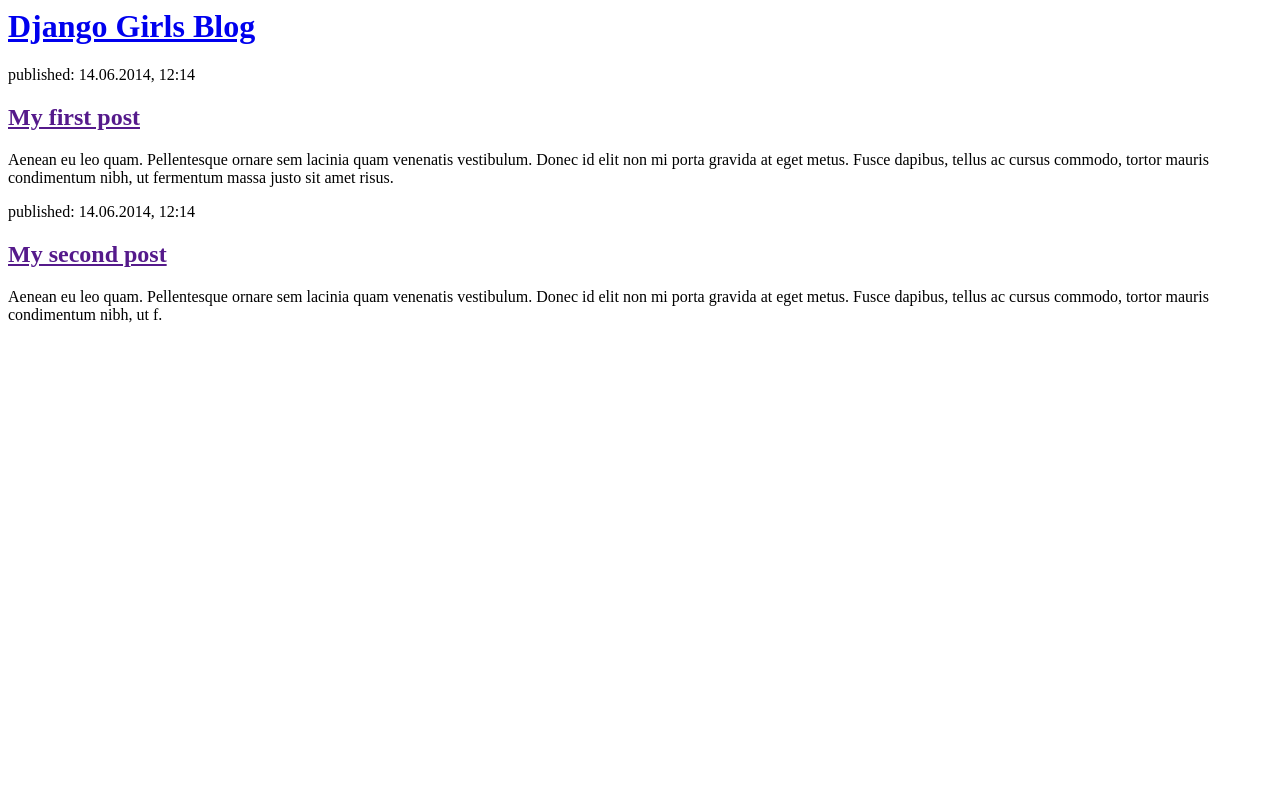
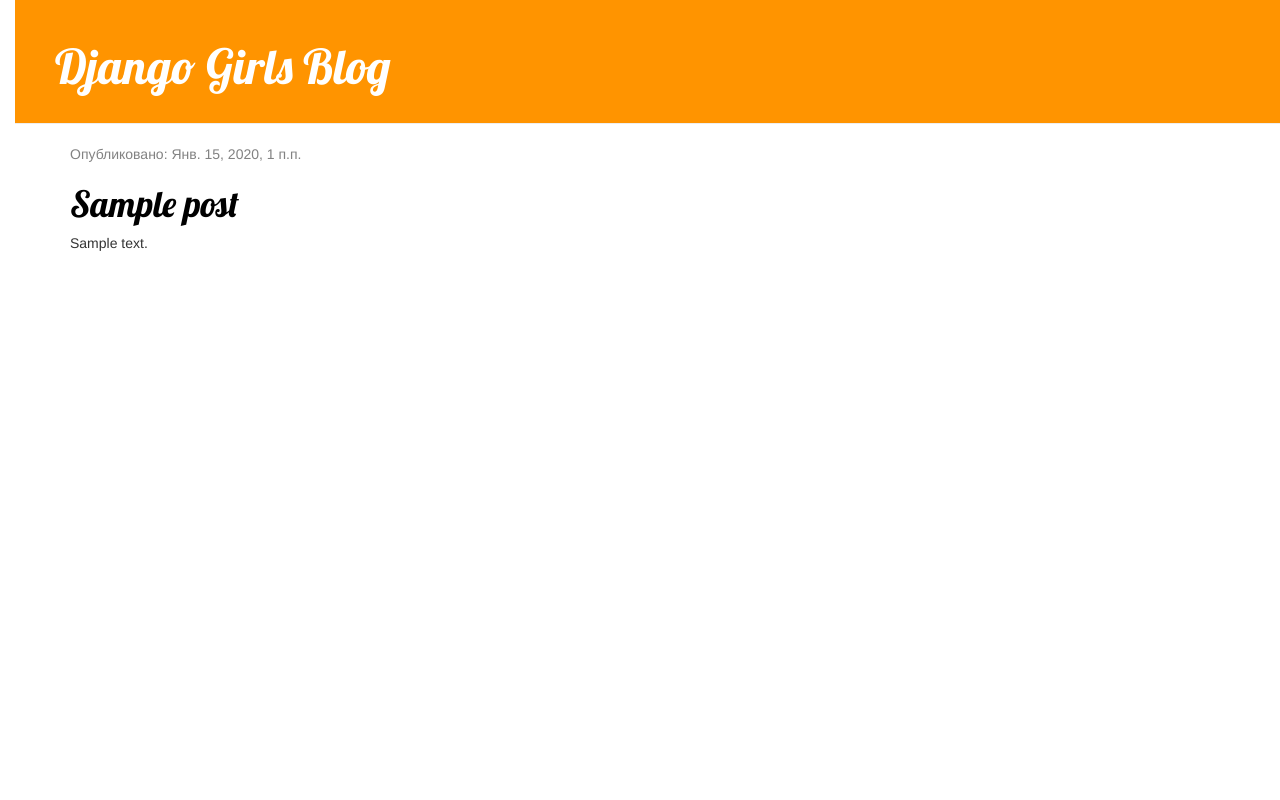
Before and after one commit to ALLEXEY22/my-first-blog, a Django app: page / in a window 1280 px wide. Run offline with Django 3.2, Linux system fonts and the light colour scheme; tables that the repository leaves empty hold one stand-in row (values such as "Sample post"); some libraries are stand-ins or nearby versions.

Commit message:
Added view and template for detailed blog post as well as CSS for the site.

```diff
--- /dev/null
+++ b/blog/static/css/blog.css
@@ -0,0 +1,53 @@
+h1 a {
+    color: #FCA205;
+    font-family: 'Lobster';
+}
+body {
+    padding-left: 15px;
+}
+.page-header {
+    background-color: #ff9400;
+    margin-top: 0;
+    padding: 20px 20px 20px 40px;
+}
+
+.page-header h1, .page-header h1 a, .page-header h1 a:visited, .page-header h1 a:active {
+    color: #ffffff;
+    font-size: 36pt;
+    text-decoration: none;
+}
+
+.content {
+    margin-left: 40px;
+}
+
+h1, h2, h3, h4 {
+    font-family: 'Lobster', cursive;
+}
+
+.date {
+    color: #828282;
+}
+
+.save {
+    float: right;
+}
+
+.post-form textarea, .post-form input {
+    width: 100%;
+}
+
+.top-menu, .top-menu:hover, .top-menu:visited {
+    color: #ffffff;
+    float: right;
+    font-size: 26pt;
+    margin-right: 20px;
+}
+
+.post {
+    margin-bottom: 70px;
+}
+
+.post h1 a, .post h1 a:visited {
+    color: #000000;
+}
--- /dev/null
+++ b/blog/templates/blog/base.html
@@ -0,0 +1,23 @@
+{% load static %}
+<html>
+    <head>
+        <title>Django Girls blog</title>
+        <link rel="stylesheet" href="//maxcdn.bootstrapcdn.com/bootstrap/3.2.0/css/bootstrap.min.css">
+        <link rel="stylesheet" href="//maxcdn.bootstrapcdn.com/bootstrap/3.2.0/css/bootstrap-theme.min.css">
+        <link href='//fonts.googleapis.com/css?family=Lobster&subset=latin,latin-ext' rel='stylesheet' type='text/css'>
+        <link rel="stylesheet" href="{% static 'css/blog.css' %}">
+    </head>
+    <body>
+    <div class="page-header">
+        <h1><a href="/">Django Girls Blog</a></h1>
+    </div>
+    <div class="content container">
+        <div class="row">
+            <div class="col-md-8">
+            {% block content %}
+            {% endblock %}
+            </div>
+        </div>
+    </div>
+</body>
+</html>
--- a/blog/templates/blog/post_list.html
+++ b/blog/templates/blog/post_list.html
@@ -1,22 +1,12 @@
-<html>
-    <head>
-        <title>Django Girls blog</title>
-    </head>
-    <body>
-        <div>
-            <h1><a href="/">Django Girls Blog</a></h1>
-        </div>
-
-        <div>
-            <p>published: 14.06.2014, 12:14</p>
-            <h2><a href="">My first post</a></h2>
-            <p>Aenean eu leo quam. Pellentesque ornare sem lacinia quam venenatis vestibulum. Donec id elit non mi porta gravida at eget metus. Fusce dapibus, tellus ac cursus commodo, tortor mauris condimentum nibh, ut fermentum massa justo sit amet risus.</p>
-        </div>
-
-        <div>
-            <p>published: 14.06.2014, 12:14</p>
-            <h2><a href="">My second post</a></h2>
-            <p>Aenean eu leo quam. Pellentesque ornare sem lacinia quam venenatis vestibulum. Donec id elit non mi porta gravida at eget metus. Fusce dapibus, tellus ac cursus commodo, tortor mauris condimentum nibh, ut f.</p>
-        </div>
-    </body>
-</html>
+{% extends 'blog/base.html' %}
+{% block content %}
+            {% for post in posts %}
+                <div class="post">
+                    <div class="date">
+                        <p>Опубликовано: {{ post.published_date }}</p>
+                    </div>
+                    <h1><a href="{% url 'post_detail' pk=post.pk %}">{{ post.title }}</a></h1>
+                    <p>{{ post.text|linebreaksbr }}</p>
+                </div>
+            {% endfor %}
+{% endblock %}
--- a/blog/urls.py
+++ b/blog/urls.py
@@ -2,4 +2,5 @@ from django.urls import path
 from . import views
 urlpatterns = [
     path('', views.post_list, name='post_list'),
+    path('post/<int:pk>/', views.post_detail, name='post_detail'),
 ]
--- a/blog/views.py
+++ b/blog/views.py
@@ -1,4 +1,11 @@
 from django.shortcuts import render
+from django.utils import timezone
+from .models import Post
+from django.shortcuts import render, get_object_or_404
 
 def post_list(request):
-    return render(request, 'blog/post_list.html', {})
+    posts = Post.objects.filter(published_date__lte=timezone.now()).order_by('published_date')
+    return render(request, 'blog/post_list.html', {'posts': posts})
+def post_detail(request, pk):
+    post = get_object_or_404(Post, pk=pk)
+    return render(request, 'blog/post_detail.html', {'post': post})
```
Also changed, not shown: blog/templates/blog/post_detail.html (added, +13 -0 lines).
